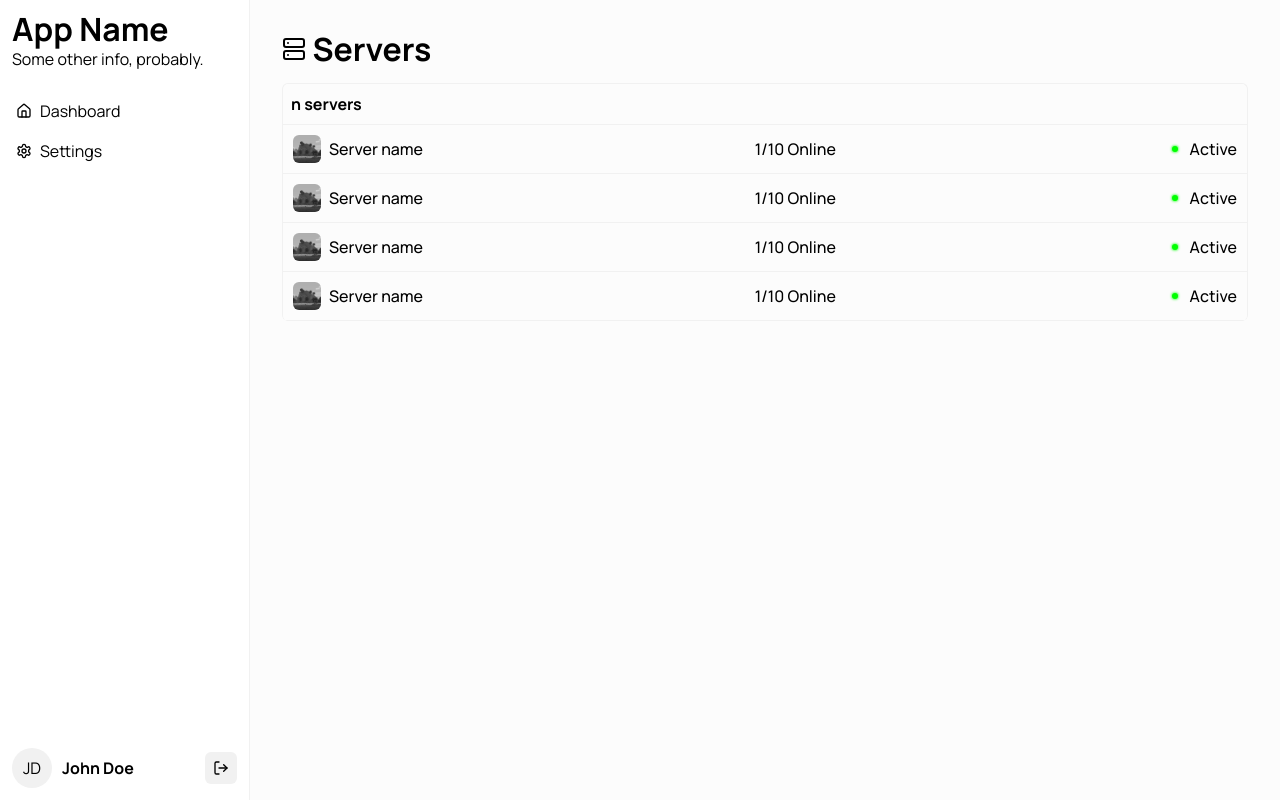
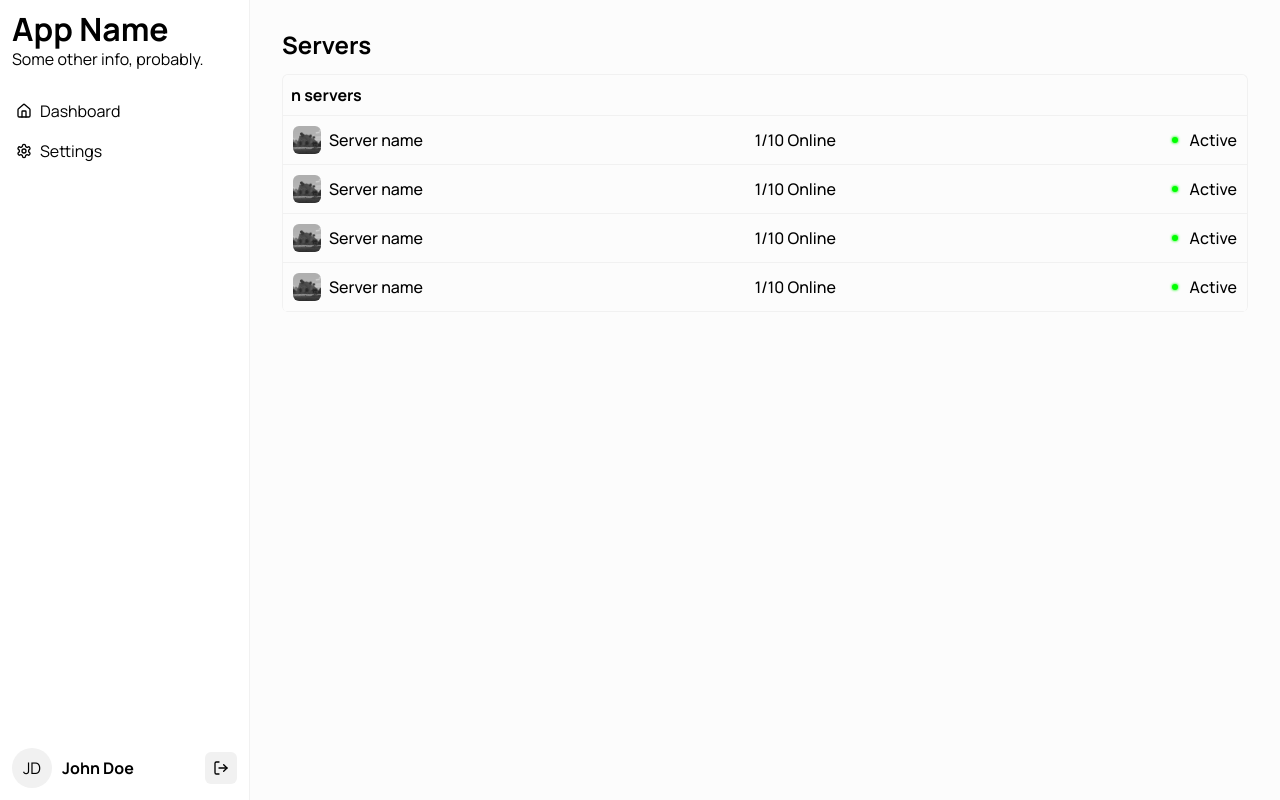
Before and after one commit to ScaffoldMC/ScaffoldMC, a Next.js app in the folder apps/web/: page /dashboard in a window 1280 px wide. Built offline with nearby package versions, Linux system fonts and the light colour scheme.

Commit message:
Remove icon from server header and make h2

```diff
--- a/apps/web/app/dashboard/page.tsx
+++ b/apps/web/app/dashboard/page.tsx
@@ -5,9 +5,7 @@ import { ServerList } from "@/components/organisms/serverlist/serverlist";
 export default function Dashboard() {
 	return (
 		<div className={styles.dashboard}>
-			<h1>
-				<Server size={24} /> Servers
-			</h1>
+			<h2>Servers</h2>
 			<ServerList />
 		</div>
 	);
```
